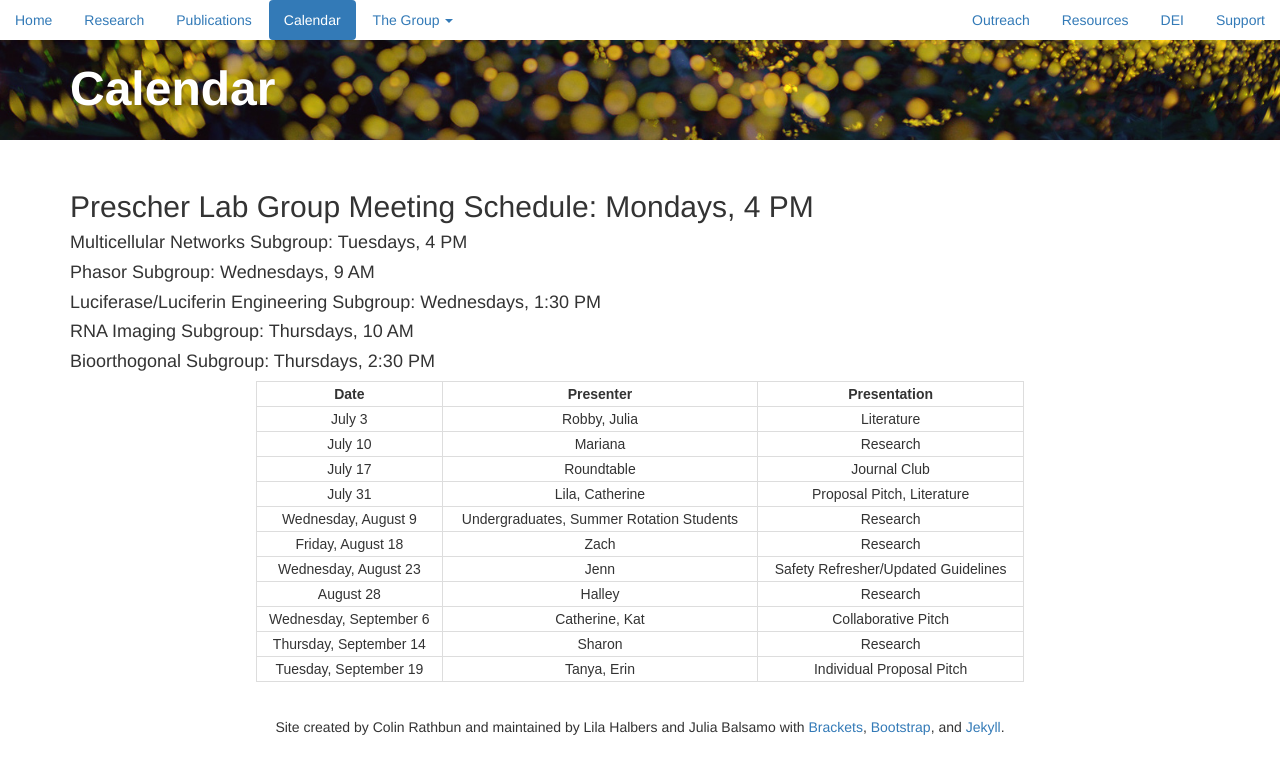
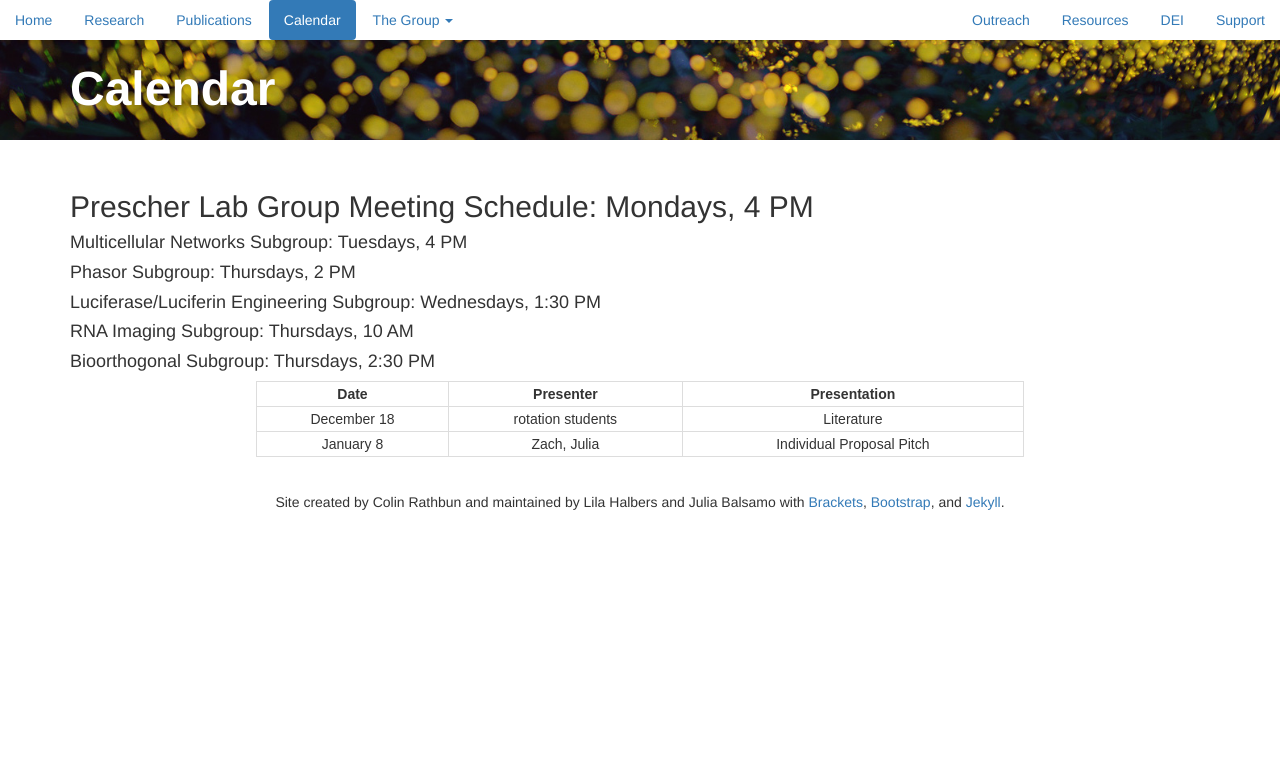
Before and after one commit to c-bun/Prescher-Lab-Site, a Jekyll site: the page built from Calendar.html, in a window 1280 px wide. Shown: the top 774 px of the page. Built offline with Jekyll 4.4.1, drawn with Linux system fonts in a browser that asks for light colours.

Commit message:
PrescherLab_December2023_Update1

```diff
--- a/Calendar.html
+++ b/Calendar.html
@@ -26,7 +26,7 @@ padding: 2px;
 <div class="container">
     <h2>Prescher Lab Group Meeting Schedule: Mondays, 4 PM</h2>
     <h4>Multicellular Networks Subgroup: Tuesdays, 4 PM</h4>
-    <h4>Phasor Subgroup: Wednesdays, 9 AM</h4>
+    <h4>Phasor Subgroup: Thursdays, 2 PM</h4>
     <h4>Luciferase/Luciferin Engineering Subgroup: Wednesdays, 1:30 PM</h4>
     <h4>RNA Imaging Subgroup: Thursdays, 10 AM</h4>
     <h4>Bioorthogonal Subgroup: Thursdays, 2:30 PM</h4>
@@ -40,15 +40,6 @@ padding: 2px;
  <th title="Field #3">Presentation</th>
  </tr></thead>
  <tbody><tr>
-   <td>July 3</td><td>Robby, Julia</td><td>Literature</td></tr><tr>
-   <td>July 10</td><td>Mariana</td><td>Research</td></tr><tr>
-   <td>July 17</td><td>Roundtable</td><td>Journal Club</td></tr><tr>
-   <td>July 31</td><td>Lila, Catherine</td><td>Proposal Pitch, Literature</td></tr><tr>
-   <td>Wednesday, August 9</td><td>Undergraduates, Summer Rotation Students</td><td>Research</td></tr><tr>
-   <td>Friday, August 18</td><td>Zach</td><td>Research</td></tr><tr>
-   <td>Wednesday, August 23</td><td>Jenn</td><td>Safety Refresher/Updated Guidelines</td></tr><tr>
-   <td>August 28</td><td>Halley</td><td>Research</td></tr><tr>
-   <td>Wednesday, September 6</td><td>Catherine, Kat</td><td>Collaborative Pitch</td></tr><tr>
-   <td>Thursday, September 14</td><td>Sharon</td><td>Research</td></tr><tr>
-   <td>Tuesday, September 19</td><td>Tanya, Erin</td><td>Individual Proposal Pitch</td></tr><tr>
+   <td>December 18</td><td>rotation students</td><td>Literature</td></tr><tr>
+   <td>January 8</td><td>Zach, Julia</td><td>Individual Proposal Pitch</td></tr><tr>
  </tbody></table>
```
Also changed, not shown: _data/group.csv (+15 -12 lines), _posts/2023-01-20-2023-News.markdown (+16 -0 lines).
